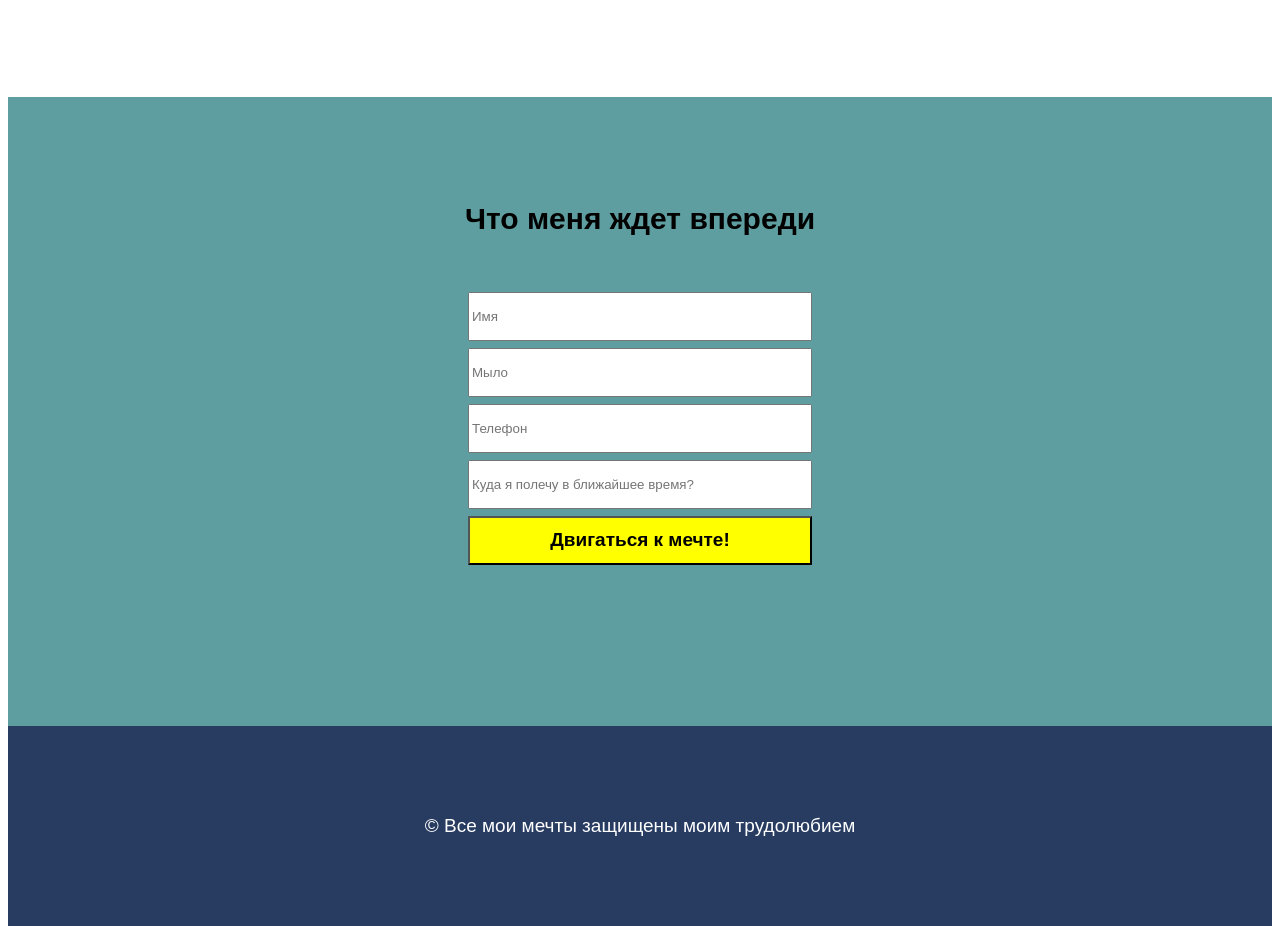
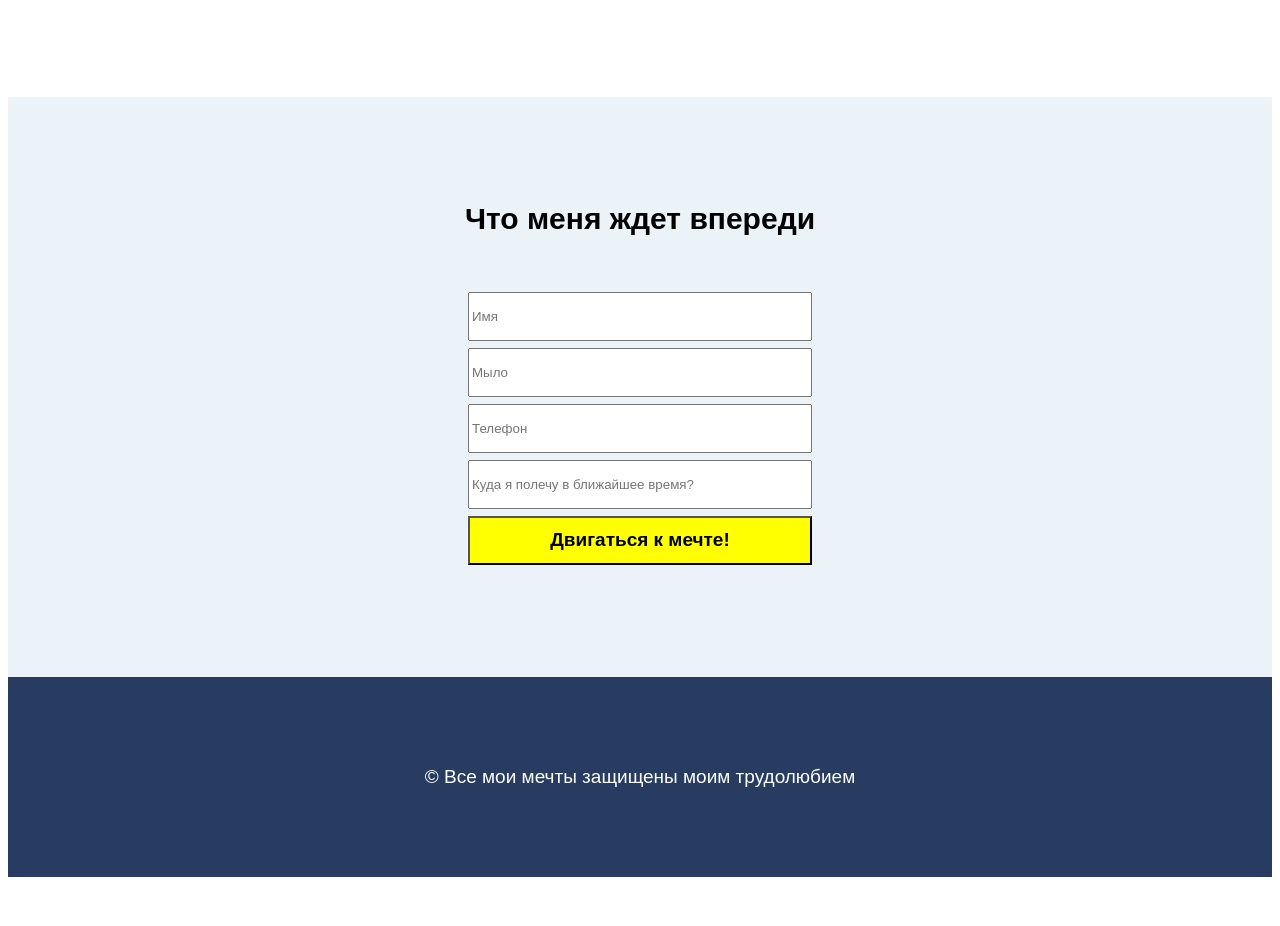
Before and after one commit to WhileForDo/WAYUP_HTML_3, a plain HTML site: page index.html in a window 1280 px wide. Shown: the part 993-1919 px from the top of the page. After the commit the page ends 1878 px from the top, so only its background shows below. Drawn offline with Linux system fonts and the light colour scheme.

Commit message:
Add files via upload

```diff
--- a/css/style.css
+++ b/css/style.css
@@ -108,7 +108,8 @@ ul li{
 
 /* TICKET */
 .ticketbg{
-    background-color:   cadetblue;
+    /* background-color:   cadetblue; */
+    background: rgb(236, 243, 248 );
 }
 .ticketboocking{
     padding: 105px 0;
@@ -116,6 +117,7 @@ ul li{
 .ticket_form{
     width: 344px;
     margin: 56px auto;
+    margin-bottom: 0;
 }
 .ticket_form ul{
     /* width: 344px; */
```
